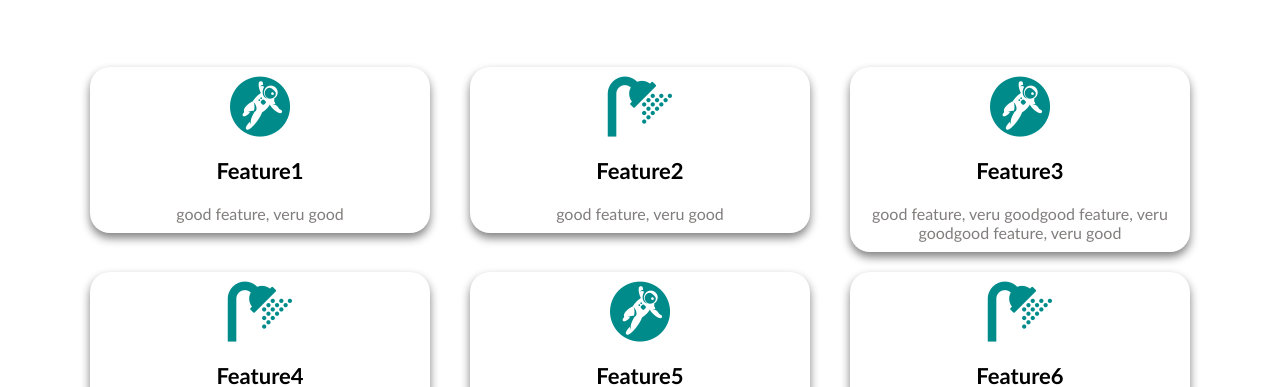
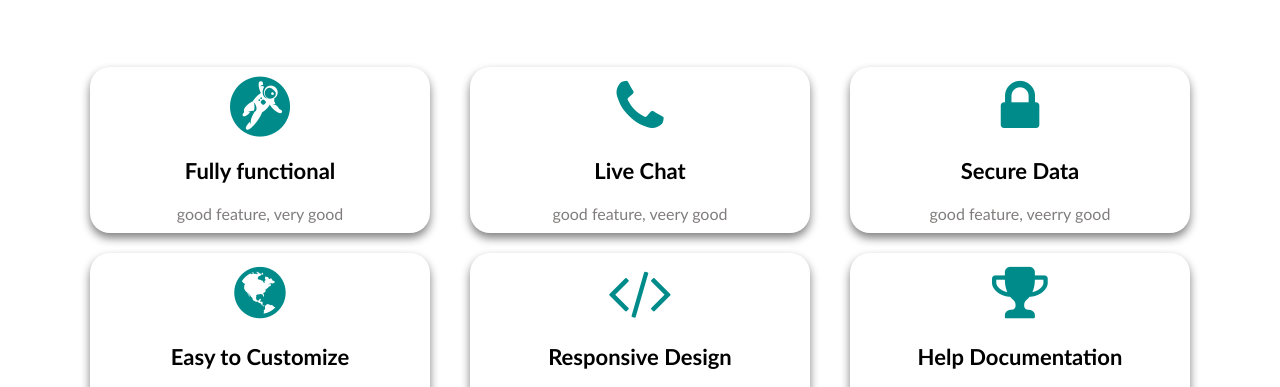
Before and after one commit to lukastabu/07-homepage, a website with bundled scripts: page index.html in a window 1280 px wide. Shown: the part 580-967 px from the top of the page. Built offline with nearby package versions, Linux system fonts and the light colour scheme.

Commit message:
rendering with JS (feature section) - end of 04-19

```diff
--- a/index.html
+++ b/index.html
@@ -58,20 +58,13 @@
                 <p class="section-description">Lorem ipsum dolor sit amet consectetur adipisicing elit. Consequatur cumque ducimus, saepe architecto aliquam iste sunt illum voluptatum! Dolores dicta doloribus culpa quas nisi in sunt eius ex eum error.</p>
             </div>
         </div>
-        <div class="row">
-            <div class="col-12 col-md-6 col-lg-4 feature">
-                <i class="fa fa-grav" aria-hidden="true"></i>
-                <h3 class="title">Feature1</h3>
-                <p>good feature, veru good</p>
-            </div>
+        <div class="row" id="features-block">
+<!-- jau rendina js
             <div class="col-12 col-md-6 col-lg-4 feature">
                 <i class="fa fa-shower" aria-hidden="true"></i>
                 <h3 class="title">Feature2</h3>
                 <p class = "description">good feature, veru good</p>
             </div>
-
-            <script src="./js/pages/home.js" type="module" defer></script>
-
             <div class="col-12 col-md-6 col-lg-4 feature">
                 <i class="fa fa-grav" aria-hidden="true"></i>
                 <h3 class="title">Feature3</h3>
@@ -92,6 +85,7 @@
                 <h3 class="title">Feature6</h3>
                 <p>good feature, veru good</p>
             </div>
+-->
         </div>
     </section>
 <!-- features ends here-->
@@ -407,5 +401,7 @@
     </footer>
 <!-- footer ends here-->
 
+<script src="./js/pages/home.js" type="module" defer></script>
+
 </body>
 </html>
--- a/js/components/features/features.js
+++ b/js/components/features/features.js
@@ -1,18 +1,20 @@
-/*
-function isValidSelevtor(params) {
-    if (typeof selector !== 'string') {
-        return [true, 'Selector turi buti stringas'];
+function renderFeatures(selector, data) {
+    const DOM = document.querySelector(selector);
+    let HTML = '';
+    for (let item of data) {
+        HTML += `
+        <div class="col-12 col-md-6 col-lg-4 feature">
+                <i class="fa fa-${item.icon}" aria-hidden="true"></i>
+                <h3 class="title">${item.title}</h3>
+                <p>${item.desciption}</p>
+        </div>`
     }
-    if selector === "" {
-        return [true, 'Selector turi buti ne tuscias stringas'];
-    }
-    return [false, 'OK'];
+    DOM.innerHTML = HTML;
 }
 
-renderFeatures(selector, data) {
-    console.log(list);
-}
+export {renderFeatures};
 
+/*
 let selectorRes = isValidSelevtor(selector);
 if (selectorRes[0]) {
     return selectorl
@@ -23,6 +25,16 @@ if (!DOM) {
     return [true, 'Pagal pateikta selector nerasta elementu']
 }
 
-export {renderFeatures};
 
+
+
+function isValidSelevtor(params) {
+    if (typeof selector !== 'string') {
+        return [true, 'Selector turi buti stringas'];
+    }
+    if selector === "" {
+        return [true, 'Selector turi buti ne tuscias stringas'];
+    }
+    return [false, 'OK'];
+}
 */
--- a/js/data/featuresData.js
+++ b/js/data/featuresData.js
@@ -0,0 +1,34 @@
+let featuresData = [
+    {
+        icon: 'grav',
+        title: 'Fully functional',
+        desciption: 'good feature, very good',
+    },
+    {
+        icon: 'phone',
+        title: 'Live Chat',
+        desciption: 'good feature, veery good',
+    },
+    {
+        icon: 'lock',
+        title: 'Secure Data',
+        desciption: 'good feature, veerry good',
+    },
+    {
+        icon: 'globe',
+        title: 'Easy to Customize',
+        desciption: 'good feature, veryy good',
+    },
+    {
+        icon: 'code',
+        title: 'Responsive Design',
+        desciption: 'good feature, verryy good',
+    },
+    {
+        icon: 'trophy',
+        title: 'Help Documentation',
+        desciption: 'good feature, veeryy good',
+    },
+];
+
+export {featuresData};
--- a/js/pages/home.js
+++ b/js/pages/home.js
@@ -1,11 +1,11 @@
 // component imports
 
-//import {renderfeatures} from '../components/features/features.js';
-
+import {renderFeatures} from '../components/features/features.js';
+import {featuresData} from '../data/featuresData.js';
 // components execution
 
 /* header: start */
-const mainHeaderDOM = document.querySelector('main-header')
+/*const mainHeaderDOM = document.querySelector('main-header')
 addEventListener('scroll', function() {
     const headerPosition = 100;
     if (scrollY > headerPosition) {
@@ -14,34 +14,23 @@ addEventListener('scroll', function() {
         mainHeaderDOM.classList.remove('white-header')
     }
 })
+*/
 /* header: end */
 
 /* hero: start */
-
-function labas() {
-    console.log('labaas');
-}
-
+/*
 const h1DOM = document.querySelector('h1');
 
 h1DOM.addEventListener('click', function(){
     console.log('iki');
 });
 h1DOM.addEventListener('click', labas);
-
+*/
 /* hero: end */
 
 /* premium features: start */
 
-/*
-let featuresData = [
-    {
-        icon: '',
-        title: '',
-        desciption: '',
-    }
-]
-*/
+renderFeatures('#features-block', featuresData);
 
 /* premium features: end */
 
```
